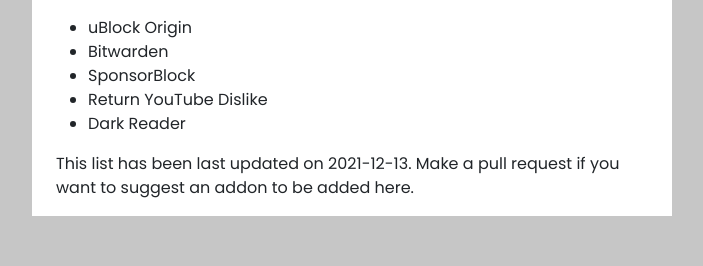
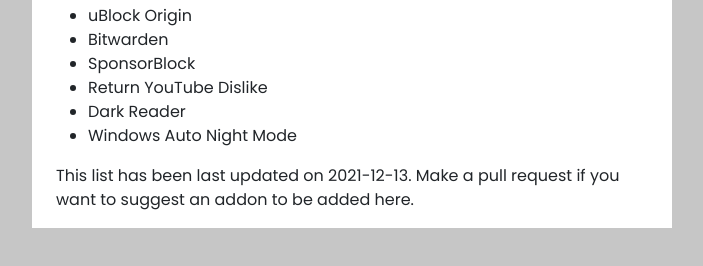
Before and after one commit to Fjuro/fjuro.alius.cz, a plain HTML site: page addons.html in a window 1280 px wide. Shown: the part 368-634 px from the top of the page, without its empty margins (288-991 px from the left). Drawn offline with Linux system fonts and the light colour scheme.

Commit message:
added win auto night mode addon

```diff
--- a/addons.html
+++ b/addons.html
@@ -41,6 +41,7 @@
       <li><a href="https://sponsor.ajay.app" class="link">SponsorBlock</a></li>
       <li><a href="https://returnyoutubedislike.com" class="link">Return YouTube Dislike</a></li>
       <li><a href="https://darkreader.org" class="link">Dark Reader</a></li>
+      <li><a href="https://github.com/AutoDarkMode/Windows-Auto-Night-Mode" class="link">Windows Auto Night Mode</a></li>
       <!-- <li><a href="" class="link-addon"></a></li> -->
     </ul>
   </div>
```
